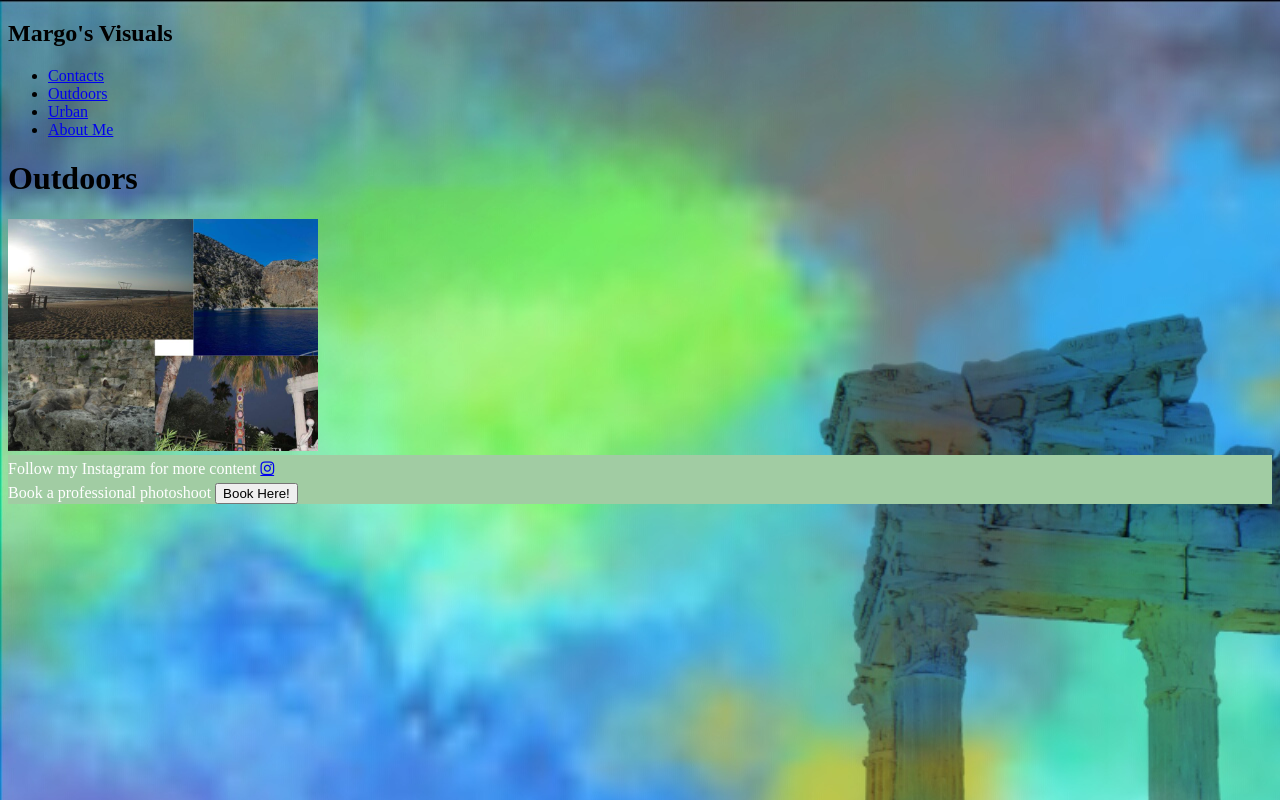
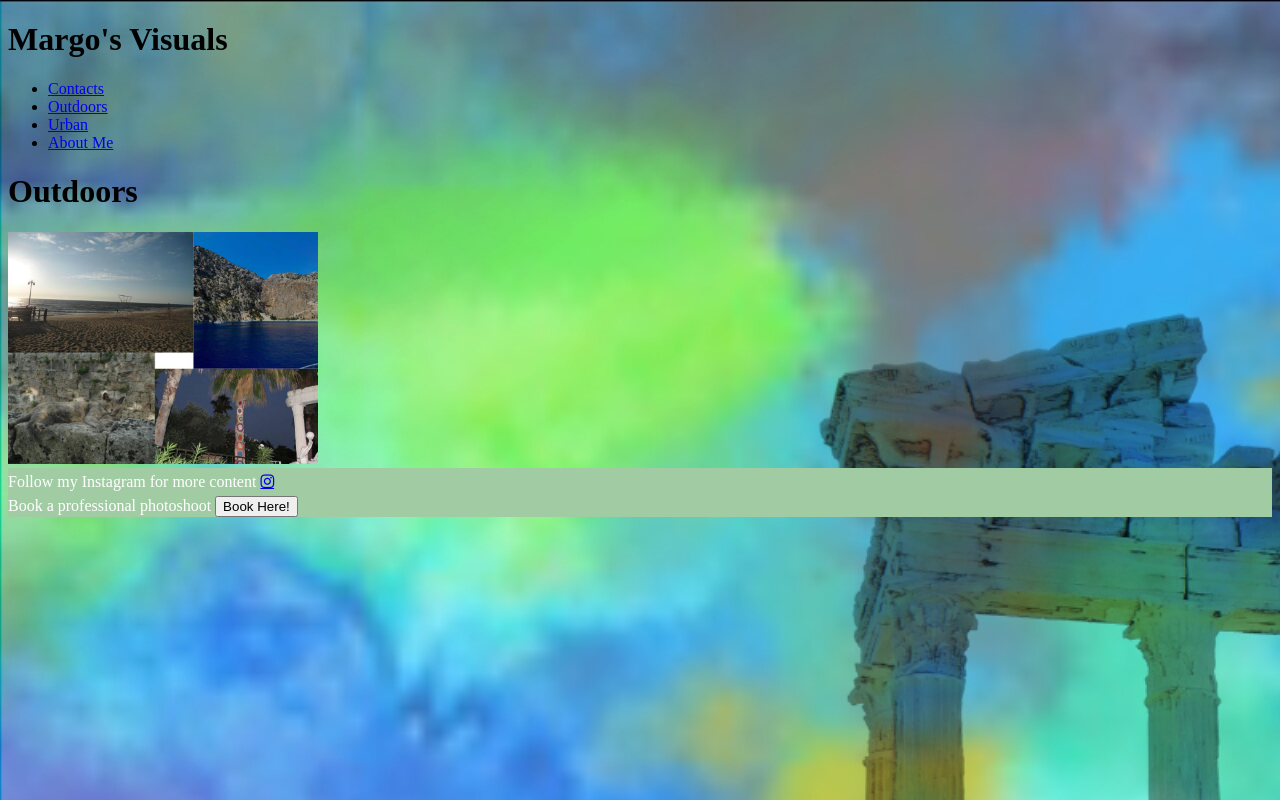
Before and after one commit to Elenechikhladze/Elenechikhladze.github.io, a plain HTML site: page outdoors.html in a window 1280 px wide. Drawn offline with Linux system fonts and the light colour scheme.

Commit message:
Update outdoors.html

```diff
--- a/outdoors.html
+++ b/outdoors.html
@@ -10,9 +10,10 @@
   </head>
   <body id="about me">
 
-      <header>
-        <h2>Margo's Visuals</h2>
-        <nav>
+     <div class="header">
+  <h1>Margo's Visuals</h1>
+
+</div>
 
 
 		<ul>
```
